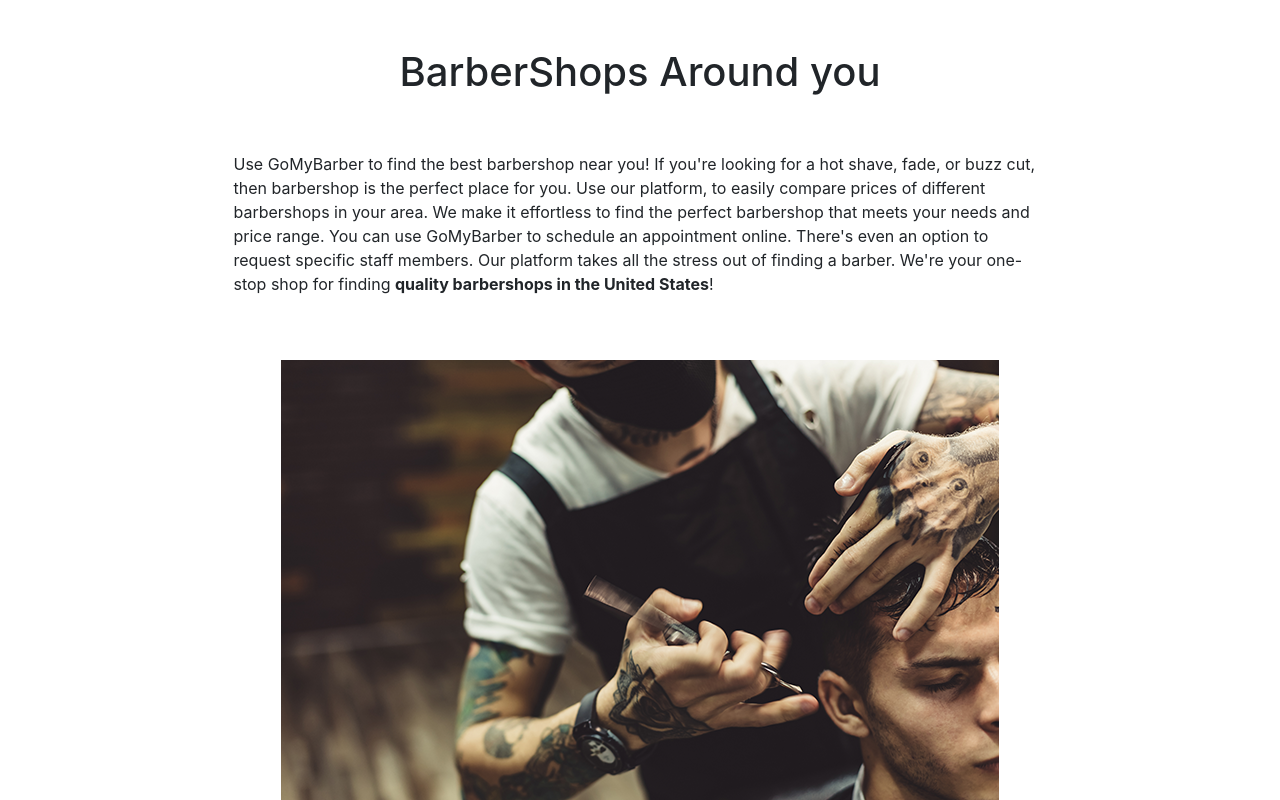
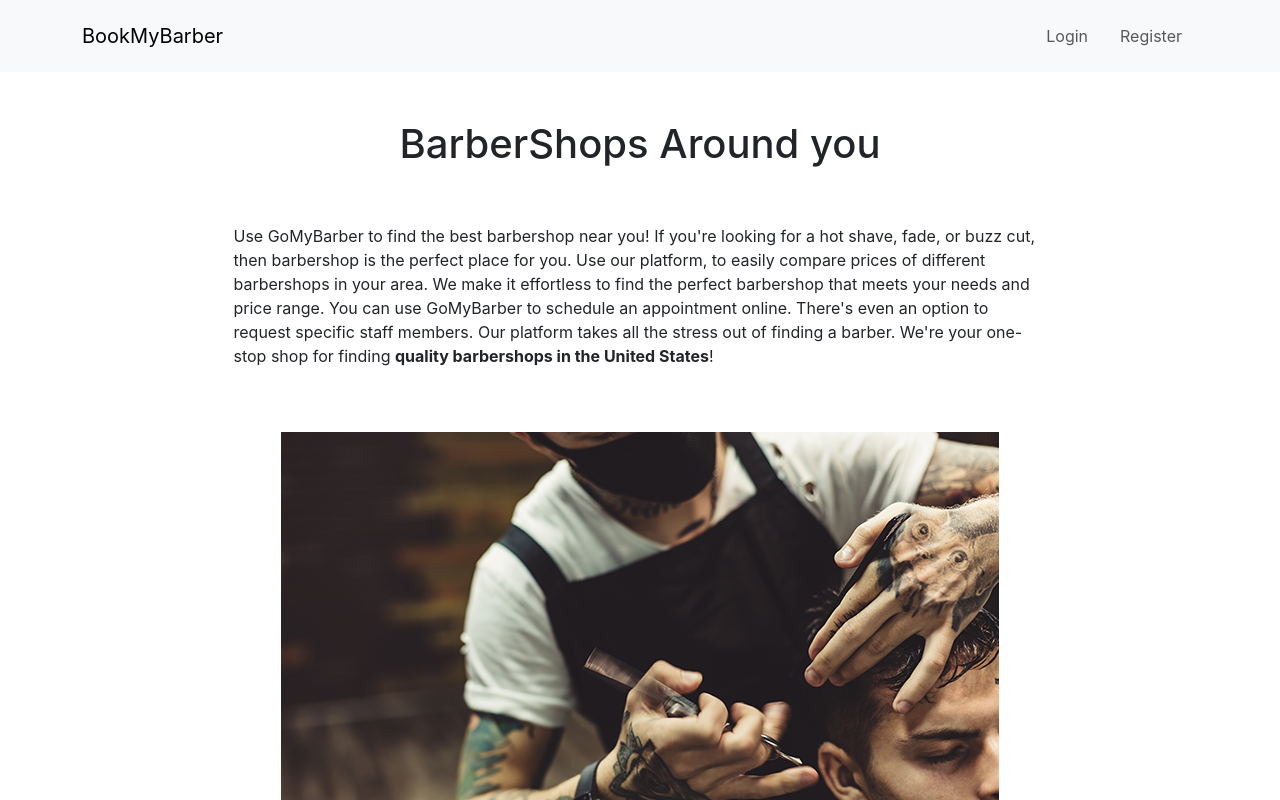
Before and after one commit to ZOUHAIRFGRA/BarberShop_pfe, a React (Create React App) app in the folder Frontend/: page /neighborhoods/1 in a window 1280 px wide. Shown: the top 800 px of the page. Built offline with nearby package versions, Linux system fonts and the light colour scheme; a web font is replaced by a local one.

Commit message:
Add useEffect hook to set content visible

```diff
--- a/Frontend/src/components/Footer.jsx
+++ b/Frontend/src/components/Footer.jsx
@@ -1,8 +1,10 @@
 // src/components/Footer.js
 import React from "react";
 
-const Footer = () => {
+const Footer = ({ contentVisible }) => {
   return (
+    <>
+      {contentVisible && (
         <div className="footer-wrapper">
           <footer className="bg-dark text-light py-3 w-100 flex-shrink-0">
             <div className="container">
@@ -10,8 +12,8 @@ const Footer = () => {
                 <div className="col-lg-4 col-md-6">
                   <h5 className="h1 text-white">BmB</h5>
                   <p className="small text-white">
-                Lorem ipsum dolor sit amet, consectetur adipisicing elit, sed do
-                eiusmod tempor incididunt.
+                    Lorem ipsum dolor sit amet, consectetur adipisicing elit,
+                    sed do eiusmod tempor incididunt.
                   </p>
                   <p className="small text-white mb-0">
                     &copy; Copyrights. All rights reserved.{" "}
@@ -78,6 +80,8 @@ const Footer = () => {
             </div>
           </footer>
         </div>
+      )}
+    </>
   );
 };
 
--- a/Frontend/src/pages/BarberDetails.jsx
+++ b/Frontend/src/pages/BarberDetails.jsx
@@ -12,7 +12,7 @@ import ServicesSection from "../components/ServicesSection";
 AOS.init({
   duration: 1000,
 });
-const BarberDetails = () => {
+const BarberDetails = ({setContentVisible}) => {
   const { city, neighborhood, id } = useParams();
   const [selectedBarber, setSelectedBarber] = useState(null);
 
@@ -40,13 +40,14 @@ const BarberDetails = () => {
             : null;
 
         setSelectedBarber(barber);
+        setContentVisible(true);
       } catch (error) {
         console.error("Error fetching data:", error);
       }
     };
 
     fetchData();
-  }, [city, neighborhood, id]);
+  }, [city, neighborhood, id,setContentVisible]);
 
   if (!selectedBarber) {
     return <div>Barber not found</div>;
--- a/Frontend/src/pages/BarbersList.jsx
+++ b/Frontend/src/pages/BarbersList.jsx
@@ -5,7 +5,7 @@ import BarberCard from "../components/BarberCard";
 import { FontAwesomeIcon } from "@fortawesome/react-fontawesome";
 import { faCircleInfo, faHome } from "@fortawesome/free-solid-svg-icons";
 
-const BarbersList = () => {
+const BarbersList = ({setContentVisible}) => {
   const { city, neighborhood } = useParams();
   const navigate = useNavigate();
   const [currentPage, setCurrentPage] = useState(0);
@@ -29,13 +29,14 @@ const BarbersList = () => {
             setBarberData(neighborhoodData.barbers);
           }
         }
+        setContentVisible(true);
       } catch (error) {
         console.error("Error fetching data:", error);
       }
     };
 
     fetchData();
-  }, [city, neighborhood]);
+  }, [city, neighborhood,setContentVisible]);
 
   const startIndex = currentPage * itemsPerPage;
   const endIndex = startIndex + itemsPerPage;
--- a/Frontend/src/pages/Login.jsx
+++ b/Frontend/src/pages/Login.jsx
@@ -1,6 +1,6 @@
-import React, { useState } from 'react';
+import React, { useEffect, useState } from 'react';
 
-const Login = () => {
+const Login = ({setContentVisible}) => {
   const [email, setEmail] = useState('');
   const [password, setPassword] = useState('');
 
@@ -10,6 +10,10 @@ const Login = () => {
     console.log('Email:', email);
     console.log('Password:', password)
   };
+  useEffect(() => {
+    setContentVisible(true);
+  }, [setContentVisible])
+
 
   return (
     <div className="container mt-5 w-50 border border-1">
--- a/Frontend/src/pages/NeighborhoodsPage.jsx
+++ b/Frontend/src/pages/NeighborhoodsPage.jsx
@@ -5,7 +5,7 @@ import ReviewList from "../components/Reviews/ReviewList";
 import { FontAwesomeIcon } from "@fortawesome/react-fontawesome";
 import { faHome } from "@fortawesome/free-solid-svg-icons";
 
-const NeighborhoodsPage = () => {
+const NeighborhoodsPage = ({setContentVisible}) => {
   const { city, neighborhood } = useParams();
   const [selectedCity, setSelectedCity] = useState(null);
 
@@ -21,10 +21,11 @@ const NeighborhoodsPage = () => {
       } catch (error) {
         console.error("Error fetching data:", error);
       }
+      setContentVisible(true);
     };
 
     fetchData();
-  }, [city]);
+  }, [city,setContentVisible]);
 
   // Get the neighborhoods for the selected city
   const neighborhoods = selectedCity ? selectedCity.neighborhoods : [];
--- a/Frontend/src/pages/NoPage.jsx
+++ b/Frontend/src/pages/NoPage.jsx
@@ -1,7 +1,10 @@
-import React from 'react'
+import React, { useEffect } from 'react'
 import { Link } from 'react-router-dom'
 
-const NoPage = () => {
+const NoPage = ({setContentVisible}) => {
+  useEffect(() => {
+    setContentVisible(true);
+  }, [setContentVisible])
   return (
     <div className="d-flex align-items-center justify-content-center vh-100">
             <div className="text-center">
--- a/Frontend/src/pages/Register.jsx
+++ b/Frontend/src/pages/Register.jsx
@@ -1,6 +1,9 @@
-import React, { useState } from 'react';
+import React, { useEffect, useState } from 'react';
 
-const Register = () => {
+const Register = ({setContentVisible}) => {
+  useEffect(() => {
+    setContentVisible(true);
+  }, [setContentVisible])
   const [username, setUsername] = useState('');
   const [fullName, setFullName] = useState('');
   const [email, setEmail] = useState('');
```
Lines whose indentation alone changed are shown as unchanged.
